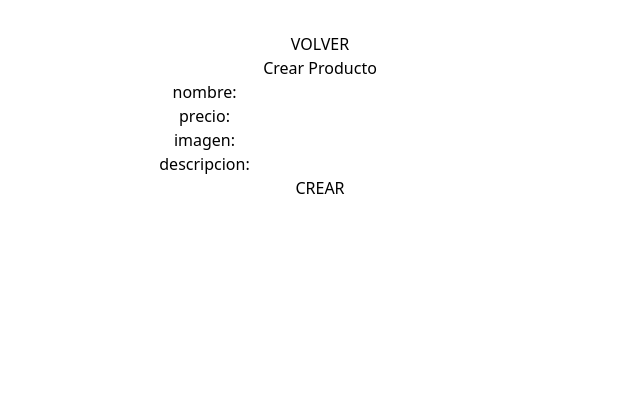
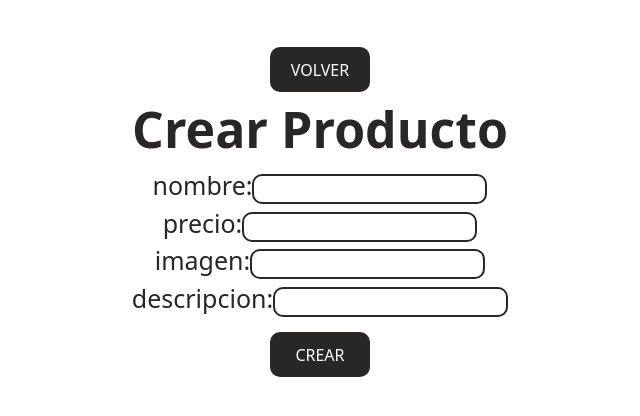
Before and after one commit to tomiw123/Henry-PF, a React (Vite) app in the folder client/: page /create in a window 1280 px wide. Shown: the top 416 px of the page, without its empty margins (320-960 px from the left). Built offline with nearby package versions, Linux system fonts and the light colour scheme; no server answers.

Commit message:
formulario funcionando

```diff
--- /dev/null
+++ b/client/src/component/CreateProduct/Create.module.css
@@ -0,0 +1,39 @@
+* {
+    margin: 0;
+    padding: 0;
+    box-sizing: border-box;
+}
+
+.container {
+    display: flex;
+    justify-content: center;
+    align-items: center;
+    flex-direction: column;
+}
+
+.title {
+    font-size: 50px;
+    color: #292626;
+    font-weight: bold;
+}
+
+.label {
+    color: #292626;
+    font-size: 25px;
+}
+
+.input {
+    border: 2px solid #292626;
+    border-radius: 10px;
+    height: 30px;
+}
+
+.btn {
+    background-color: #292626;
+    height: 45px;
+    width: 100px;
+    border-radius: 10px;
+    color: white;
+    margin-top: 15px;
+    cursor: pointer;
+}
--- a/client/src/component/CreateProduct/CreateProduct.jsx
+++ b/client/src/component/CreateProduct/CreateProduct.jsx
@@ -2,6 +2,7 @@ import React, { useState } from 'react';
 import {addProducts} from '../../redux/actions/actions'
 import { useDispatch } from 'react-redux';
 import { Link } from 'react-router-dom';
+import style from '../../component/CreateProduct/Create.module.css'
 
 const CreateProduct = () => {
 
@@ -32,47 +33,51 @@ const CreateProduct = () => {
         })
     }
     return (
-        <div>
-            <Link to='/home'><button>VOLVER</button></Link>
-            <h1>Crear Producto</h1>
-            <form onSubmit={(e) => { handleSubmit(e) }}>
+        <div className={style.container}>
+            <Link to='/'><button className={style.btn}>VOLVER</button></Link>
+            <h1 className={style.title}>Crear Producto</h1>
+            <form className={style.form} onSubmit={(e) => { handleSubmit(e) }}>
                 <div>
-                    <label>nombre:</label>
+                    <label className={style.label}>nombre:</label>
                     <input
                         type="text"
                         name='name'
                         value={input.name}
                         onChange={(e) => { handleChange(e) }}
+                        className={style.input}
                     />
                 </div>
                 <div>
-                    <label>precio:</label>
+                    <label className={style.label}>precio:</label>
                     <input
                         type="number"
                         name='price'
                         value={input.price}
                         onChange={(e) => { handleChange(e) }}
+                        className={style.input}
                     />
                 </div>
                 <div>
-                    <label>imagen:</label>
+                    <label className={style.label}>imagen:</label>
                     <input
                         type="text"
                         name='image'
                         value={input.image}
                         onChange={(e) => { handleChange(e) }}
+                        className={style.input}
                     />
                 </div>
                 <div>
-                    <label>descripcion:</label>
+                    <label className={style.label}>descripcion:</label>
                     <input
                         type="text"
                         name='description'
                         value={input.description}
                         onChange={(e) => { handleChange(e) }}
+                        className={style.input}
                     />
                 </div>
-                <button type='submit'>CREAR</button>
+                <button className={style.btn} type='submit'>CREAR</button>
             </form>
         </div>
     );
```
